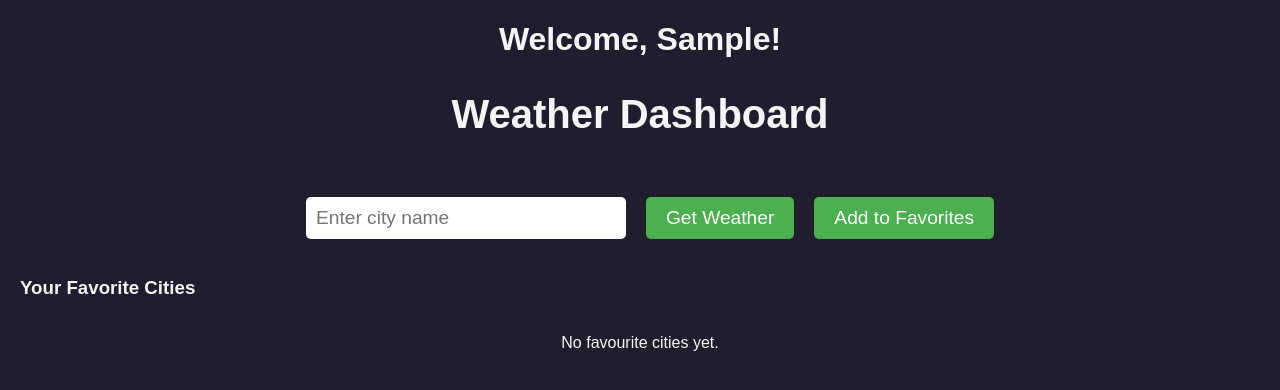
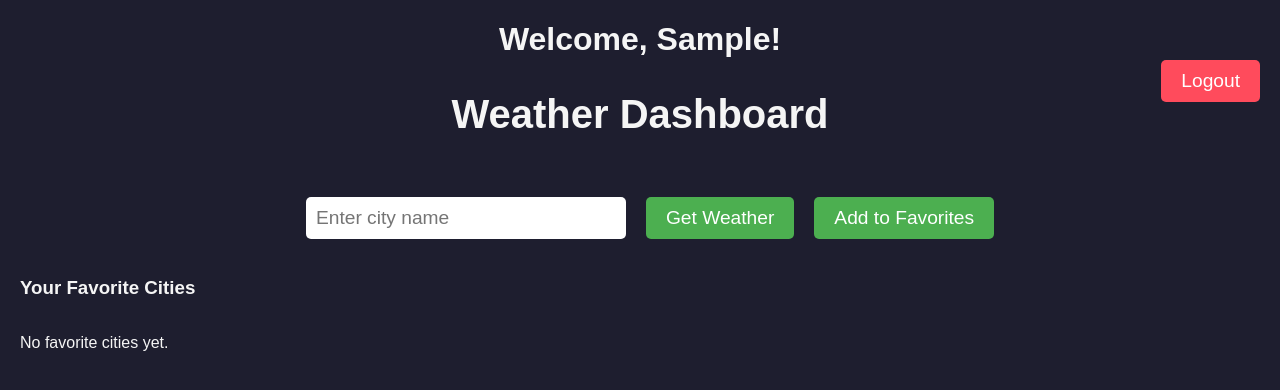
Before and after one commit to rakshita25/weather-dashboard, a React (Create React App) app: page / in a window 1280 px wide. Both pictures are taken after typing "Sample", "Sample123" into the empty fields and a click on the button "Login". Shown: the top 390 px of the page. Built offline with nearby package versions, Linux system fonts and the light colour scheme.

Commit message:
modified localStorage - favourite city for each user

```diff
--- a/package.json
+++ b/package.json
@@ -7,6 +7,7 @@
     "@testing-library/react": "^13.4.0",
     "@testing-library/user-event": "^13.5.0",
     "axios": "^1.7.7",
+    "lodash.debounce": "^4.0.8",
     "react": "^18.3.1",
     "react-dom": "^18.3.1",
     "react-scripts": "5.0.1",
--- a/src/App.css
+++ b/src/App.css
@@ -98,10 +98,12 @@ button:hover {
 /* Favorite cities container */
 .favorites-container {
   display: flex;
-  justify-content: space-around;
-  flex-wrap: wrap;
+  justify-content: flex-start; /* Align items to the left */
+  flex-wrap: wrap;             /* Allow cities to wrap */
   gap: 20px;
   margin-top: 10px;
+  margin-left: 20px;           /* Add some margin for spacing */
+  width: 90%;                  /* Adjust width to align to the left */
 }
 
 /* Small weather info box for favorite cities */
@@ -150,3 +152,19 @@ button:hover {
   font-size: 0.9rem; /* Smaller font size for favorite city weather info */
   margin: 0; /* Remove any default margin */
 }
+
+.logout-button {
+  position: absolute;
+  top: 20px;    /* Adjust as needed */
+  right: 20px;  /* Adjust as needed */
+  padding: 10px 20px;
+  background-color: #ff4b5c; /* Red color for visibility */
+  color: white;
+  border: none;
+  border-radius: 5px;
+  cursor: pointer;
+}
+
+.logout-button:hover {
+  background-color: #ff1a33; /* Darker shade on hover */
+}
--- a/src/App.js
+++ b/src/App.js
@@ -1,24 +1,55 @@
+// import React, { useState } from 'react';
+// import Weather from './components/Weather';
+// import Login from './components/Login';
+
+// function App() {
+//   const [user, setUser] = useState(null);
+//   const [favorites, setFavorites] = useState([]);
+
+//   const handleLogin = (username) => {
+//     setUser(username); // Set the logged-in user
+//     // Load favorites from local storage or API if available
+//     const storedFavorites = JSON.parse(localStorage.getItem('favorites')) || [];
+//     setFavorites(storedFavorites);
+//   };
+
+//   const addFavorite = (city) => {
+//     if (!favorites.includes(city)) {
+//       const newFavorites = [...favorites, city];
+//       setFavorites(newFavorites);
+//       localStorage.setItem('favorites', JSON.stringify(newFavorites)); // Save to local storage
+//     }
+//   };
+
+//   return (
+//     <div>
+//       {user ? (
+//         <>
+//           <h1>Welcome, {user}!</h1>
+//           <Weather addFavorite={addFavorite} favorites={favorites} />
+//         </>
+//       ) : (
+//         <Login onLogin={handleLogin} />
+//       )}
+//     </div>
+//   );
+// }
+
+// export default App;
+
 import React, { useState } from 'react';
 import Weather from './components/Weather';
 import Login from './components/Login';
 
 function App() {
-  const [user, setUser] = useState(null);
-  const [favorites, setFavorites] = useState([]);
+  const [user, setUser] = useState(null); // Store the current logged-in user
 
   const handleLogin = (username) => {
     setUser(username); // Set the logged-in user
-    // Load favorites from local storage or API if available
-    const storedFavorites = JSON.parse(localStorage.getItem('favorites')) || [];
-    setFavorites(storedFavorites);
   };
 
-  const addFavorite = (city) => {
-    if (!favorites.includes(city)) {
-      const newFavorites = [...favorites, city];
-      setFavorites(newFavorites);
-      localStorage.setItem('favorites', JSON.stringify(newFavorites)); // Save to local storage
-    }
+  const handleLogout = () => {
+    setUser(null); // Clear user on logout
   };
 
   return (
@@ -26,7 +57,8 @@ function App() {
       {user ? (
         <>
           <h1>Welcome, {user}!</h1>
-          <Weather addFavorite={addFavorite} favorites={favorites} />
+          {/* Pass the current user and the logout function to Weather */}
+          <Weather currentUser={user} onLogout={handleLogout} />
         </>
       ) : (
         <Login onLogin={handleLogin} />
--- a/src/components/Weather.js
+++ b/src/components/Weather.js
@@ -1,158 +1,16 @@
-// import React, { useState, useEffect } from 'react';
-// import '../App.css';
-
-// function Weather() {
-//   const [city, setCity] = useState('');
-//   const [weatherData, setWeatherData] = useState(null);
-//   const [error, setError] = useState(null);
-//   const [favorites, setFavorites] = useState([]);
-
-//   // Fetch weather data for a city
-//   const fetchWeather = async (city) => {
-//     const apiKey = 'ad292c5c8a24a59d588e56dfe2ef80ef';
-//     const url = `https://api.openweathermap.org/data/2.5/weather?q=${city}&appid=${apiKey}&units=metric`;
-
-//     try {
-//       const response = await fetch(url);
-//       if (!response.ok) {
-//         throw new Error('City not found');
-//       }
-//       const data = await response.json();
-//       setWeatherData(data);
-//       setError(null);
-//     } catch (err) {
-//       setWeatherData(null);
-//       setError(err.message);
-//     }
-//   };
-
-//   const saveFavoritesToLocalStorage = (cities) => {
-//     localStorage.setItem('favoriteCities', JSON.stringify(cities));
-//   };
-
-//   const addToFavorites = () => {
-//     if (city && !favorites.includes(city)) {
-//       const updatedFavorites = [...favorites, city];
-//       setFavorites(updatedFavorites);
-//       saveFavoritesToLocalStorage(updatedFavorites);
-//       setCity('');
-//     }
-//   };
-
-//   const fetchWeatherForFavorites = async (city) => {
-//     const apiKey = 'ad292c5c8a24a59d588e56dfe2ef80ef';
-//     const url = `https://api.openweathermap.org/data/2.5/weather?q=${city}&appid=${apiKey}&units=metric`;
-
-//     try {
-//       const response = await fetch(url);
-//       if (!response.ok) {
-//         throw new Error('City not found');
-//       }
-//       const data = await response.json();
-//       return data;
-//     } catch (err) {
-//       console.error(err.message);
-//       return null;
-//     }
-//   };
-
-//   useEffect(() => {
-//     const storedFavorites = JSON.parse(localStorage.getItem('favoriteCities'));
-//     if (storedFavorites) {
-//       setFavorites(storedFavorites);
-//     }
-//   }, []);
-
-//   const handleSubmit = (event) => {
-//     event.preventDefault();
-//     if (city) {
-//       fetchWeather(city);
-//       setCity('');
-//     }
-//   };
-
-//   return (
-//     <div>
-//       <h2>Weather Dashboard</h2>
-
-//       {/* Centered container for the form */}
-//       <div className="form-container">
-//         <form onSubmit={handleSubmit}>
-//           <input
-//             type="text"
-//             placeholder="Enter city name"
-//             value={city}
-//             onChange={(e) => setCity(e.target.value)}
-//           />
-//           <button type="submit">Get Weather</button>
-//           <button type="button" onClick={addToFavorites}>Add to Favorites</button>
-//         </form>
-//       </div>
-
-//       {error && <p>{error}</p>}
-
-//       {weatherData && (
-//         <div className="weather-info">
-//           <h3>Weather in {weatherData.name}</h3>
-//           <p>Temperature: {weatherData.main?.temp ?? 'N/A'}°C</p>
-//           <p>Humidity: {weatherData.main?.humidity ?? 'N/A'}%</p>
-//           <p>Conditions: {weatherData.weather?.[0]?.description ?? 'N/A'}</p>
-//           <p>Visibility: {weatherData.visibility ? `${weatherData.visibility} meters` : 'N/A'}</p>
-//         </div>
-//       )}
-
-//       <h3>Your Favorite Cities</h3>
-//       <div className="favorites-container">
-//         {favorites.length > 0 ? (
-//           favorites.map((favCity, index) => (
-//             <FavoriteCity key={index} city={favCity} fetchWeather={fetchWeatherForFavorites} />
-//           ))
-//         ) : (
-//           <p>No favourite cities yet.</p>
-//         )}
-//       </div>
-//     </div>
-//   );
-// }
-
-// // Component to display the weather for each favorite city
-// function FavoriteCity({ city, fetchWeather }) {
-//   const [favWeatherData, setFavWeatherData] = useState(null);
-
-//   useEffect(() => {
-//     const getWeather = async () => {
-//       const weatherData = await fetchWeather(city);
-//       setFavWeatherData(weatherData);
-//     };
-
-//     getWeather();
-//   }, [city, fetchWeather]);
-
-//   return (
-//     <div className="favorite-city">
-//       <h4>{city}</h4>
-//       {favWeatherData ? (
-//         <div className="weather-info">
-//           <p>Temperature: {favWeatherData.main?.temp ?? 'N/A'}°C</p>
-//           <p>Conditions: {favWeatherData.weather?.[0]?.description ?? 'N/A'}</p>
-//         </div>
-//       ) : (
-//         <p>Loading...</p>
-//       )}
-//     </div>
-//   );
-// }
-
-// export default Weather;
-
-import React, { useState, useEffect } from 'react';
+import React, { useState, useEffect, useCallback } from 'react';
 import '../App.css';
 
-function Weather() {
+function Weather({ currentUser, onLogout }) {
   const [city, setCity] = useState('');
   const [weatherData, setWeatherData] = useState(null);
   const [error, setError] = useState(null);
   const [favorites, setFavorites] = useState([]);
+
+  useEffect(() => {
+    const storedFavorites = JSON.parse(localStorage.getItem(currentUser)) || [];
+    setFavorites(storedFavorites);
+  }, [currentUser]);
 
   const fetchWeather = async (city) => {
     const apiKey = 'ad292c5c8a24a59d588e56dfe2ef80ef';
@@ -173,7 +31,7 @@ function Weather() {
   };
 
   const saveFavoritesToLocalStorage = (cities) => {
-    localStorage.setItem('favoriteCities', JSON.stringify(cities));
+    localStorage.setItem(currentUser, JSON.stringify(cities));
   };
 
   const addToFavorites = () => {
@@ -185,7 +43,8 @@ function Weather() {
     }
   };
 
-  const fetchWeatherForFavorites = async (city) => {
+  const fetchWeatherForFavorites = useCallback(
+    async (city) => {
       const apiKey = 'ad292c5c8a24a59d588e56dfe2ef80ef';
       const url = `https://api.openweathermap.org/data/2.5/weather?q=${city}&appid=${apiKey}&units=metric`;
 
@@ -200,14 +59,9 @@ function Weather() {
         console.error(err.message);
         return null;
       }
-  };
-
-  useEffect(() => {
-    const storedFavorites = JSON.parse(localStorage.getItem('favoriteCities'));
-    if (storedFavorites) {
-      setFavorites(storedFavorites);
-    }
-  }, []);
+    },
+    []
+  );
 
   const handleSubmit = (event) => {
     event.preventDefault();
@@ -219,9 +73,10 @@ function Weather() {
 
   return (
     <div>
+      {/* Logout button in top-right corner */}
+      <button className="logout-button" onClick={onLogout}>Logout</button>
+
       <h2>Weather Dashboard</h2>
-
-      {/* Centered container for the form */}
       <div className="form-container">
         <form onSubmit={handleSubmit}>
           <input
@@ -254,7 +109,7 @@ function Weather() {
             <FavoriteCity key={index} city={favCity} fetchWeather={fetchWeatherForFavorites} />
           ))
         ) : (
-          <p>No favourite cities yet.</p>
+          <p>No favorite cities yet.</p>
         )}
       </div>
     </div>
```
Also changed, not shown: src/components/Login.js (+37 -0 lines), 1 other file (tests, documents, lock files or other folders). Lines whose indentation alone changed are shown as unchanged.
